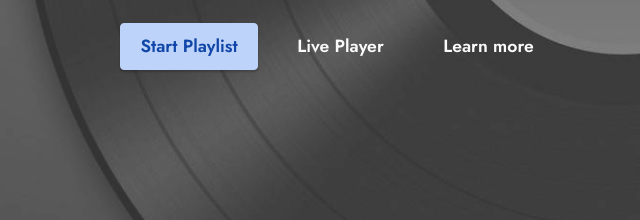
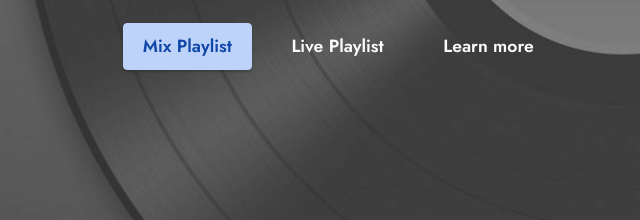
Before and after one commit to SlapMusicLabs/SlapMusicLabs.github.io, a plain HTML site: page index.html in a window 1280 px wide. Shown: the part 590-810 px from the top of the page, 640-1280 px from the left. Drawn offline with Linux system fonts and the light colour scheme.

Commit message:
Update index.html

```diff
--- a/index.html
+++ b/index.html
@@ -71,7 +71,7 @@ You will able to find and listen your favorite music tracks and favorite artists
                 <h1 class="mbr-section-title mbr-fonts-style mb-3 display-1"><strong>Slap Music Labs</strong></h1>
                 <h2 class="mbr-section-subtitle mbr-fonts-style mb-3 display-2"><strong>For better electronic music entertainment&nbsp;experience</strong></h2>
                 <p class="mbr-text mbr-fonts-style display-7">Slap Music is a Program of free online electronic music mixing.<br>You will able to find and listen your favorite music tracks and favorite artists from here. <strong>Newest Sounds, Newest Experience.</strong></p>
-                <div class="mbr-section-btn mt-3"><a class="btn btn-success display-4" href="https://bit.ly/m/SlapMusicLabs" target="_blank">Start Playlist</a> <a class="btn btn-white-outline display-4" href="https://playerslapmusiclabs.github.io/">Live Player</a> <a class="btn btn-white-outline display-4" href="index.html#content13-p">Learn more</a></div>
+                <div class="mbr-section-btn mt-3"><a class="btn btn-success display-4" href="https://bit.ly/m/SlapMusicLabs" target="_blank">Mix Playlist</a> <a class="btn btn-white-outline display-4" href="https://playerslapmusiclabs.github.io/">Live Playlist</a> <a class="btn btn-white-outline display-4" href="index.html#content13-p">Learn more</a></div>
             </div>
         </div>
     </div>
```
